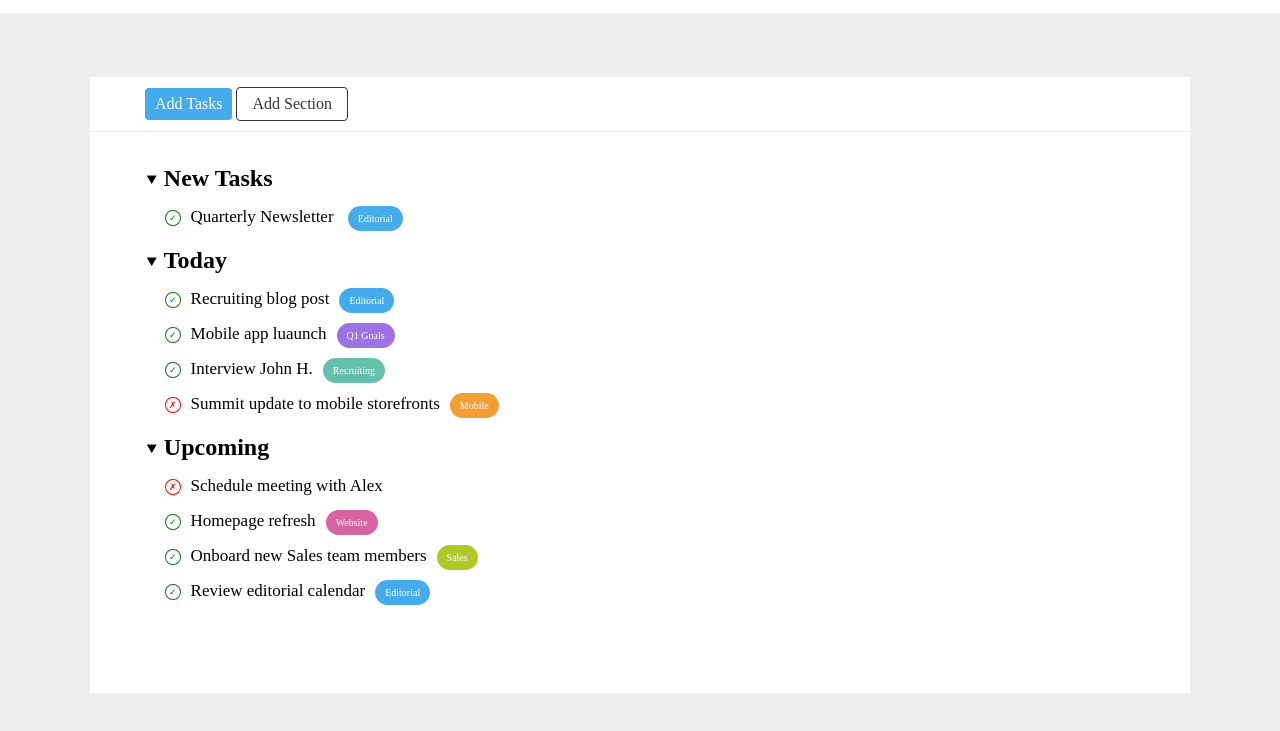
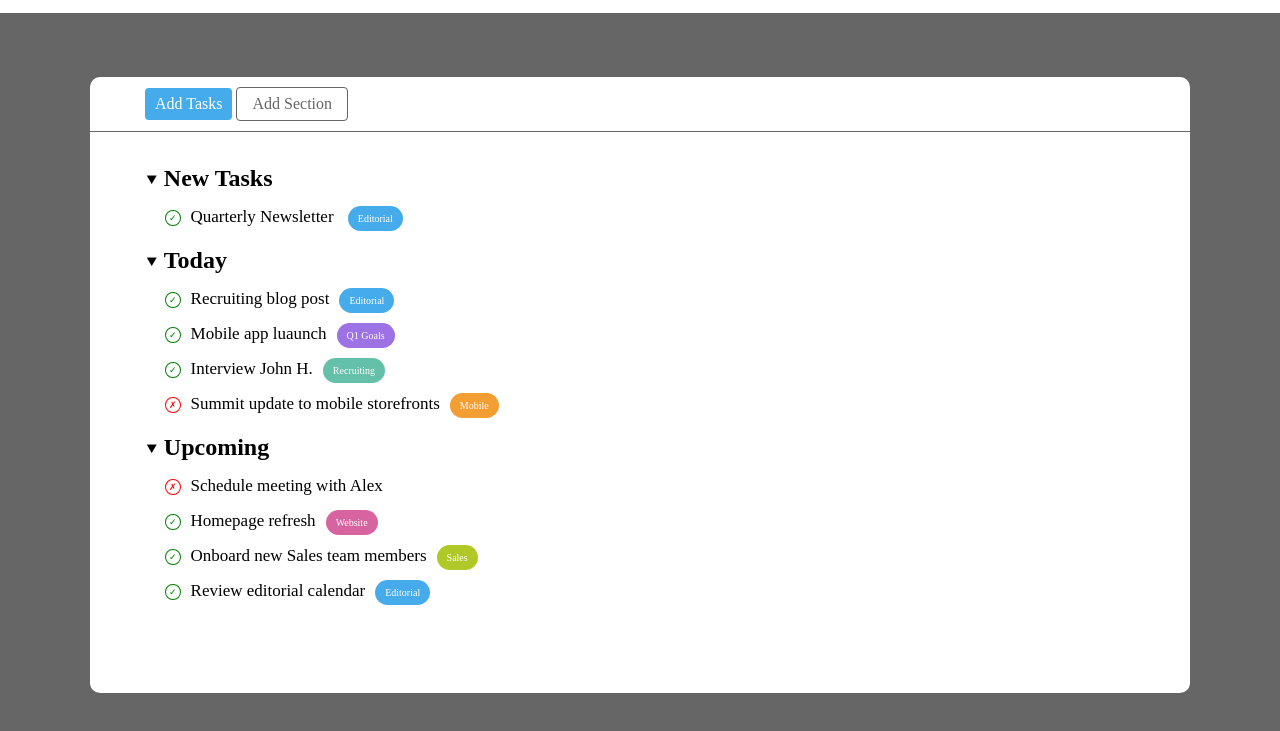
Before and after one commit to LucaMazzola02/html-css-toboolist, a plain HTML site: page index.html in a window 1280 px wide. Shown: the part 77-808 px from the top of the page. Drawn offline with Linux system fonts and the light colour scheme.

Commit message:
order the colours

```diff
--- a/style.css
+++ b/style.css
@@ -5,7 +5,7 @@
 }
 
 body{
-    background-color: #eee;
+    background-color: #666;
 }
 
 header{
@@ -30,6 +30,7 @@ header{
     width: 1100px;
     background-color: #fff;
     margin: 5% auto;
+    border-radius: 10px;
 }
 
 .section-one{
@@ -54,19 +55,19 @@ header{
 .button:hover{background-color: rgb(49, 110, 224);}
 
 .button2{
-    border: 1px solid #333;
+    border: 1px solid #666;
     background-color: #fff;
     text-align: center;
     vertical-align: middle;
     padding: 7px 15px;
     border-radius: 4px;
-    color: #333;
+    color: #666;
 }
 
 .button2:hover{background-color: #eee;}
 
 .container-list{
-    border-top: 1px solid #eee;
+    border-top: 1px solid #666;
     padding: 3% 5%;
 }
 
```
